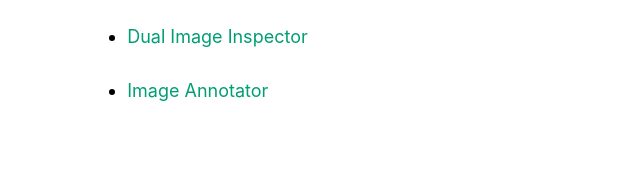
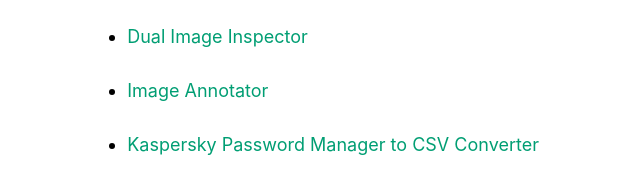
Before and after one commit to gokdenizozkan/tools, a plain HTML site: page index.html in a window 1280 px wide. Shown: the part 137-330 px from the top of the page, without its empty margins (196-836 px from the left). Drawn offline with Linux system fonts and the light colour scheme.

Commit message:
add kpm2csv tool

```diff
--- a/index.html
+++ b/index.html
@@ -17,6 +17,9 @@
 <ul>
     <li><a href="./image-annotator/">Image Annotator</a></li>
 </ul>
+<ul>
+    <li><a href="./kpm2csv/">Kaspersky Password Manager to CSV Converter</a></li>
+</ul>
 
 </body>
 </html>
```
Also changed, not shown: 1 other file.
